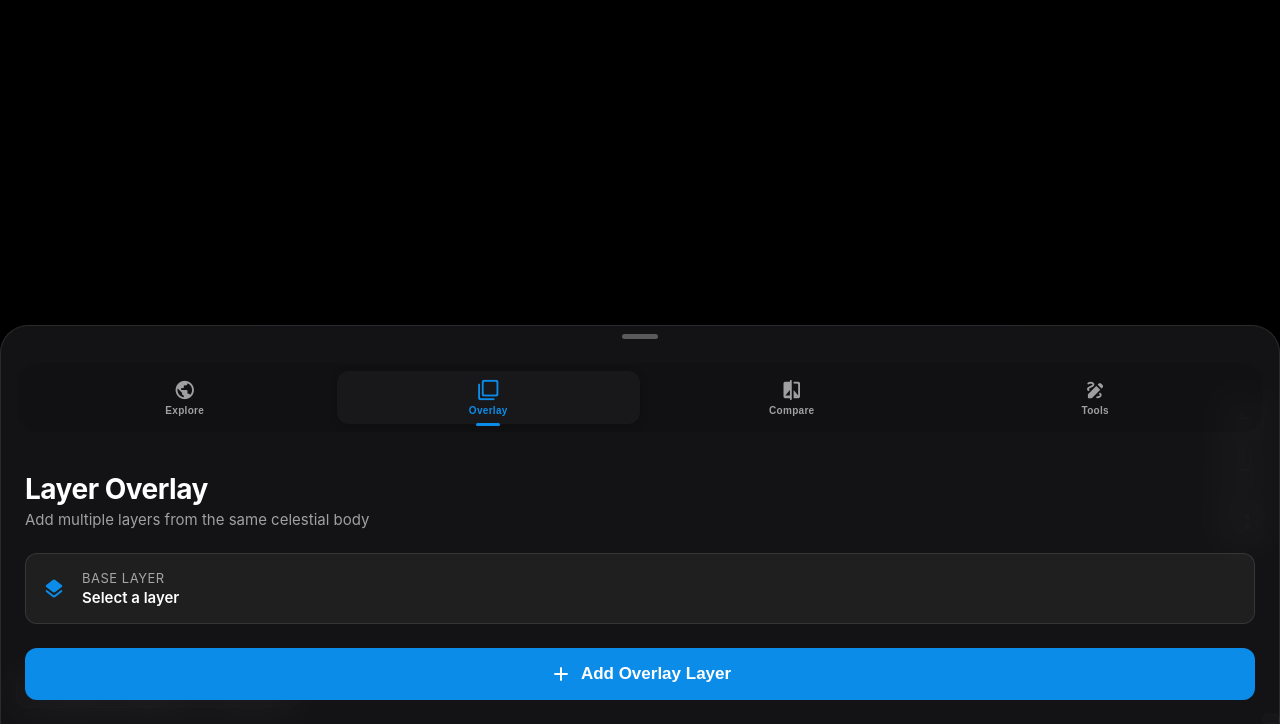
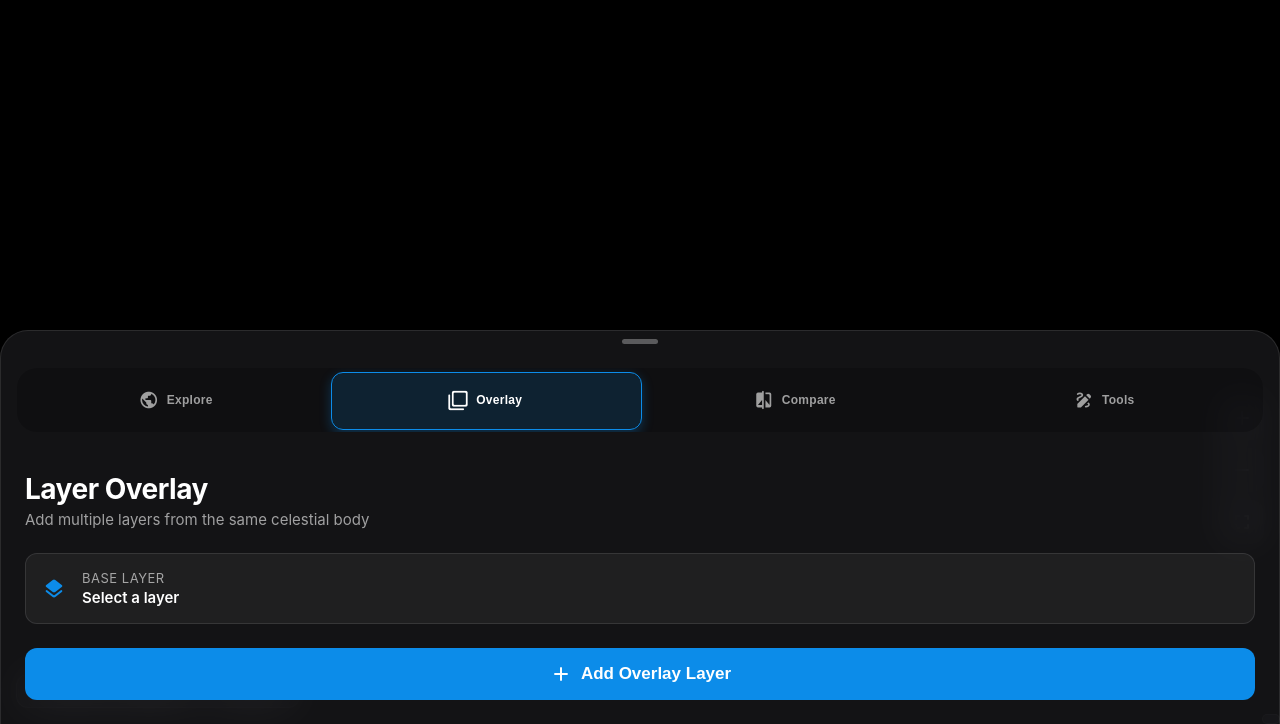
Before and after one commit to gabrielmoraees/embiggen-your-eyes, a website: page frontend/index.html in a window 1280 px wide. Both pictures are taken after a click on the button "Overlay Layers". Shown: the part 76-800 px from the top of the page. Drawn offline with nearby package versions, Linux system fonts and the light colour scheme; no server answers; a web font is replaced by a local one.

Commit message:
Improve frontend UI/UX

```diff
--- a/frontend/app.js
+++ b/frontend/app.js
@@ -1421,6 +1421,21 @@ function initializeEventListeners() {
 
     // Sheet tabs (inside bottom sheet)
     const sheetTabs = document.querySelectorAll('.sheet-tab');
+    const sheetTabsContainer = document.querySelector('.sheet-tabs');
+
+    function updateTabIndicator(activeTab) {
+        if (!activeTab || !sheetTabsContainer) return;
+
+        const containerRect = sheetTabsContainer.getBoundingClientRect();
+        const tabRect = activeTab.getBoundingClientRect();
+
+        const left = tabRect.left - containerRect.left;
+        const width = tabRect.width;
+
+        sheetTabsContainer.style.setProperty('--tab-left', `${left}px`);
+        sheetTabsContainer.style.setProperty('--tab-width', `${width}px`);
+    }
+
     sheetTabs.forEach(tab => {
         tab.addEventListener('click', () => {
             const panelId = tab.id.replace('tab-', 'panel-');
@@ -1429,7 +1444,30 @@ function initializeEventListeners() {
             // Update active state
             sheetTabs.forEach(t => t.classList.remove('active'));
             tab.classList.add('active');
+
+            // Update sliding indicator position
+            updateTabIndicator(tab);
         });
+    });
+
+    // Initialize tab indicator on load
+    const initializeTabIndicator = () => {
+        const activeTab = document.querySelector('.sheet-tab.active');
+        if (activeTab && sheetTabsContainer) {
+            updateTabIndicator(activeTab);
+        }
+    };
+
+    // Try multiple times to ensure tabs are rendered
+    setTimeout(initializeTabIndicator, 100);
+    setTimeout(initializeTabIndicator, 300);
+
+    // Also update on window resize
+    window.addEventListener('resize', () => {
+        const activeTab = document.querySelector('.sheet-tab.active');
+        if (activeTab) {
+            updateTabIndicator(activeTab);
+        }
     });
 
     // Note: Subject cards are now rendered dynamically in renderCategoriesWithSubjects()
@@ -1630,9 +1668,23 @@ function openBottomSheet(panelId) {
     floatingButtons.classList.add('hidden');
 
     // Show bottom sheet after a short delay
-setTimeout(() => {
+    setTimeout(() => {
         controlSheet.classList.remove('hidden');
         controlSheet.classList.remove('collapsed');
+
+        // Update tab indicator after sheet is visible
+        setTimeout(() => {
+            const activeTab = document.querySelector('.sheet-tab.active');
+            const sheetTabsContainer = document.querySelector('.sheet-tabs');
+            if (activeTab && sheetTabsContainer) {
+                const containerRect = sheetTabsContainer.getBoundingClientRect();
+                const tabRect = activeTab.getBoundingClientRect();
+                const left = tabRect.left - containerRect.left;
+                const width = tabRect.width;
+                sheetTabsContainer.style.setProperty('--tab-left', `${left}px`);
+                sheetTabsContainer.style.setProperty('--tab-width', `${width}px`);
+            }
+        }, 50);
     }, 100);
 
     // Switch to the selected panel
--- a/frontend/styles.css
+++ b/frontend/styles.css
@@ -441,62 +441,74 @@ body {
 .sheet-tabs {
     display: flex;
     gap: 0;
-    padding: var(--spacing-sm) var(--spacing-md);
-    background: rgba(0, 0, 0, 0.1);
+    padding: var(--spacing-xs);
+    margin: var(--spacing-md);
+    background: rgba(0, 0, 0, 0.2);
     border-radius: var(--radius-lg);
-    margin: var(--spacing-md);
     overflow-x: auto;
     scrollbar-width: none;
+    position: relative;
+    height: 64px;
 }
 
 .sheet-tabs::-webkit-scrollbar {
     display: none;
 }
 
+/* Sliding background indicator */
+.sheet-tabs::before {
+    content: '';
+    position: absolute;
+    left: var(--tab-left, 4px);
+    width: var(--tab-width, 100px);
+    height: 56px;
+    top: 4px;
+    background: rgba(12, 140, 233, 0.15);
+    border: 1px solid var(--ios-blue);
+    border-radius: var(--radius-md);
+    box-shadow: 0 4px 12px rgba(12, 140, 233, 0.3);
+    transition: all 0.3s cubic-bezier(0.4, 0, 0.2, 1);
+    z-index: 0;
+    pointer-events: none;
+}
+
 .sheet-tab {
     flex: 1;
+    min-width: 100px;
     display: flex;
-    flex-direction: column;
+    flex-direction: row;
     align-items: center;
-    gap: 4px;
-    padding: var(--spacing-sm) var(--spacing-md);
+    justify-content: center;
+    gap: var(--spacing-sm);
+    padding: 0 var(--spacing-md);
     background: transparent;
     border: none;
     color: var(--sys-fg-secondary);
     cursor: pointer;
-    transition: all var(--transition-fast);
-    font-size: 10px;
+    transition: color var(--transition-fast);
+    font-size: 12px;
     font-weight: 600;
     letter-spacing: 0.3px;
-    border-radius: var(--radius-md);
     position: relative;
+    height: 56px;
+    z-index: 1;
 }
 
 .sheet-tab:hover {
     color: var(--sys-fg);
-    background: rgba(255, 255, 255, 0.05);
 }
 
 .sheet-tab.active {
-    background: var(--glass-bg);
-    color: var(--ios-blue);
-    box-shadow: 0 2px 8px rgba(0, 0, 0, 0.2);
-}
-
-.sheet-tab.active::after {
-    content: '';
-    position: absolute;
-    bottom: -2px;
-    left: 50%;
-    transform: translateX(-50%);
-    width: 24px;
-    height: 3px;
-    background: var(--ios-blue);
-    border-radius: 2px;
+    color: var(--sys-fg);
 }
 
 .sheet-tab .material-icons-round {
-    font-size: 22px;
+    font-size: 20px;
+    transition: transform var(--transition-fast);
+}
+
+.sheet-tab.active .material-icons-round {
+    transform: scale(1.05);
 }
 
 .tab-label {
@@ -1375,6 +1387,20 @@ body {
         left: var(--spacing-sm);
         width: auto;
     }
+
+    .sheet-tab .material-icons-round {
+        display: none;
+    }
+
+    .sheet-tab {
+        font-size: 11px;
+        padding: 0 var(--spacing-xs);
+        min-width: auto;
+    }
+
+    .sheet-tabs {
+        padding: var(--spacing-xs) var(--spacing-xs);
+    }
 }
 
 /* ============================================
```
